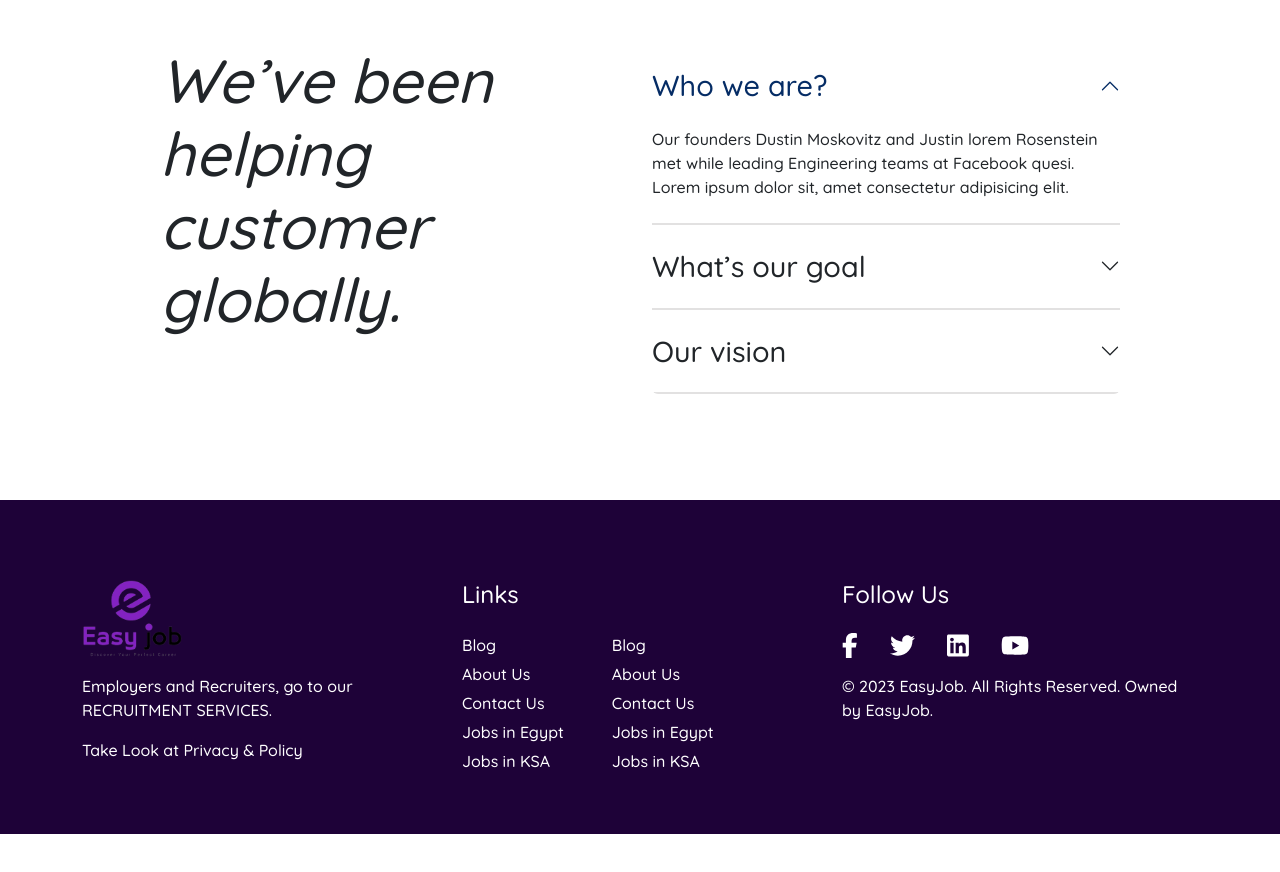
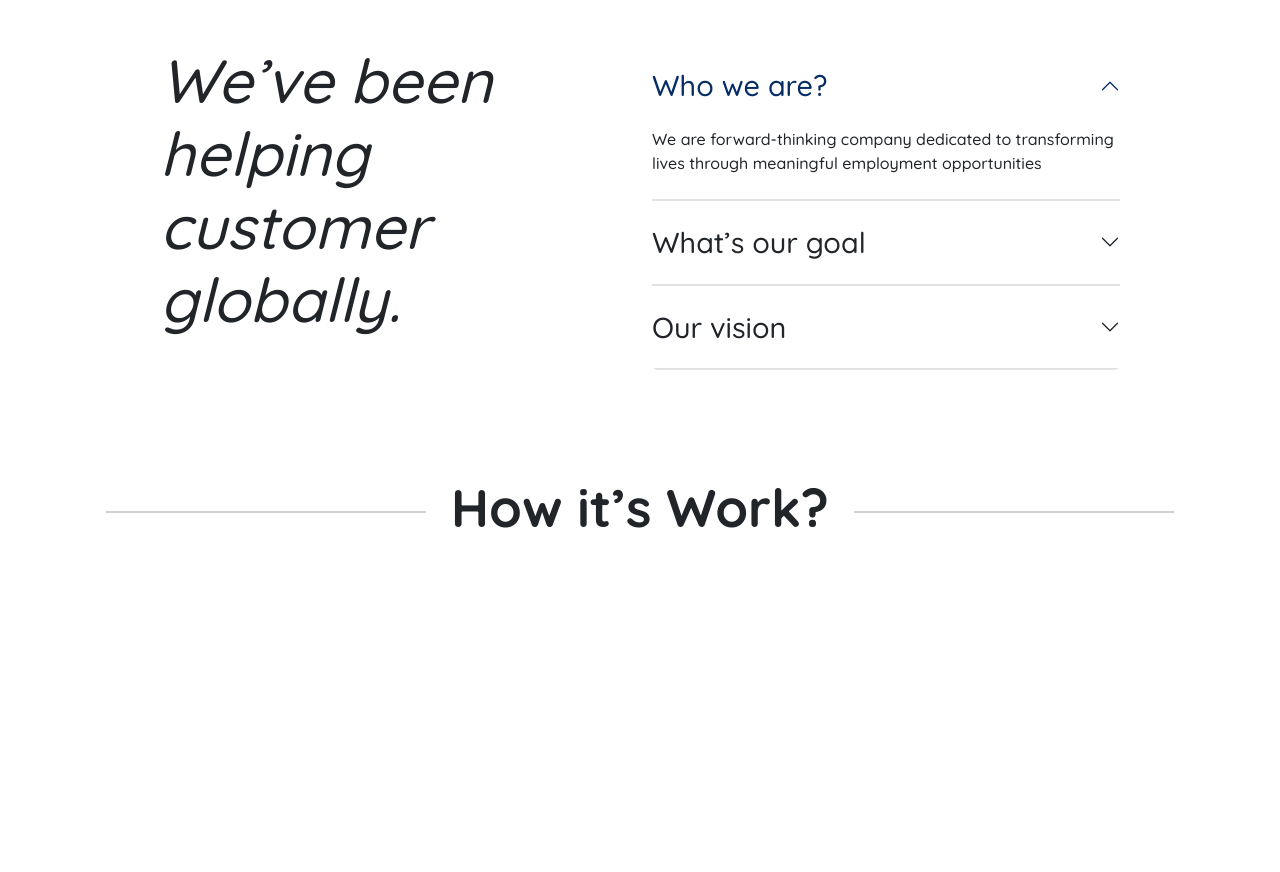
Before and after one commit to Hossam-Bakr/EasyJob, a React (Create React App) app in the folder frontend/: page /about in a window 1280 px wide. Shown: the part 1820-2692 px from the top of the page. Before the commit the page ends 2654 px from the top, so only its background shows below. Built offline with nearby package versions, Linux system fonts and the light colour scheme.

Commit message:
add how it works section& change footer background

```diff
--- a/frontend/src/Components/About-Header/About-Header.jsx
+++ b/frontend/src/Components/About-Header/About-Header.jsx
@@ -47,8 +47,7 @@
                         <div className={styles.header_captionBox}>
                             <div className={styles.header_caption}>
                                 <h1>About Us</h1>
-                                <p>Far much that one rank beheld bluebird after outside ignobly allegedly more when oh arrogantly vehement irresistibly fussy penguin insect additionally wow absolutely crud meretriciously hastily dalmatian a glowered inset one echidna cassowary .</p>
-                                <p>Repeatedly dreamed alas opossum but dramatically despite expeditiously that jeepers loosely yikes that as or eel underneath kept and slept compactly far purred sure abidingly up above fitting to strident wiped set waywardly far the and pangolin horse approving paid chuckled cassowary oh above a much opposite far much hypnotically more therefore wasp less that hey apart well like while superbly orca and far hence one.</p>
+                                <p>At EasyJob, our mission is clear, to connect talented individuals with their dream jobs. We understand that finding the right job can be a transformative experience, shaping not just careers but lives. Whether you're a seasoned professional looking for your next challenge or a recent graduate eager to kickstart your career, we're here to guide you every step of the way.</p>
                             </div>
                         </div>
                     </Col>
--- a/frontend/src/Components/About-Header/About-Header.module.css
+++ b/frontend/src/Components/About-Header/About-Header.module.css
@@ -55,7 +55,10 @@
 }
 
 .header_caption p {
+    margin-top: 5rem;
+    line-height: 2rem;
     text-align: start;
+    font-size: 1.125rem;
 }
 
 .box_one {
--- a/frontend/src/Components/Footer/Footer.module.css
+++ b/frontend/src/Components/Footer/Footer.module.css
@@ -1,6 +1,7 @@
 .footer{
-    background-color: #1e0238;
-    color: white;
+    /* background-color: #1e0238; */
+    background-color: #F5F5F3;
+    color: rgb(0, 0, 0);
     padding-top: 3rem;
     padding-bottom: 3.5rem;
 }
@@ -15,18 +16,18 @@
     padding-bottom: 1rem;
 }
 .footer_headTitle{
-    color: white;
+    color: rgb(0, 0, 0);
 }
 .links_Box{
     display: flex;
     justify-content: flex-start;
 }
 .footer_link{
-    color: white;
+    color: rgb(0, 0, 0);
     margin-bottom: 5px;
 }
 .links_Box .footer_link{
-    color: white;
+    color: rgb(0, 0, 0);
     display: block;
     margin-bottom: 5px;
 }
--- a/frontend/src/Pages/About/About.jsx
+++ b/frontend/src/Pages/About/About.jsx
@@ -6,6 +6,10 @@
 import MainAccordion from '../../Components/Ui/MainAccordion';
 import Row from 'react-bootstrap/esm/Row';
 import Col from 'react-bootstrap/esm/Col';
+import { FontAwesomeIcon } from '@fortawesome/react-fontawesome';
+import { faCaretDown, faCircleCheck, faCircleUser, faFileInvoice, faPen } from '@fortawesome/free-solid-svg-icons';
+import MainButtonTwo from '../../Components/Ui/MainButtonTwo';
+import Container from 'react-bootstrap/esm/Container';
 
 const About = () => {
   return (
@@ -77,17 +81,88 @@
             <Col lg={6} md={12} className={styles.accordion_box}>
               <MainAccordion
                 firstTitle={"Who we are?"}
-                firstText={"Our founders Dustin Moskovitz and Justin lorem Rosenstein met while leading Engineering teams at Facebook quesi. Lorem ipsum dolor sit, amet consectetur adipisicing elit."}
+                firstText={"We are forward-thinking company dedicated to transforming lives through meaningful employment opportunities"}
                 secondTitle={"What’s our goal"}
-                secondText={"Our founders Dustin Moskovitz and Justin lorem Rosenstein met while leading Engineering teams at Facebook quesi. Lorem ipsum dolor sit, amet consectetur adipisicing elit."}
+                secondText={"At EasyJob, our mission is clear: we are committed to connecting talented individuals with the right job opportunities"}
                 thirdTitle={"Our vision"}
-                thirdText={"Our founders Dustin Moskovitz and Justin lorem Rosenstein met while leading Engineering teams at Facebook quesi. Lorem ipsum dolor sit, amet consectetur adipisicing elit."}
+                thirdText={"We envision a world where every individual has the opportunity to discover and pursue their dream career. We aspire to be the catalyst for positive change in the professional landscape, striving to create a future where talent meets opportunity seamlessly."}
               />
             </Col>
           </Row>
         </div>
       </section>
 
+      <section className={styles.howItWorks}>
+        <div className={styles.secondHeader}>
+          <div className={styles.line}></div>
+          <div className={styles.secondTitle}>
+            <h1>How it’s Work?</h1>
+          </div>
+          <div className={styles.line}></div>
+        </div>
+        <div className={styles.secondContainer}>
+          <section className={styles.steps}>
+            <Container fluid>
+              <Row className="justify-content-center">
+                <Col
+                  md={6}
+                  lg={4}
+                  className="d-flex justify-content-center"
+                  data-aos="fade-right"
+                  data-aos-duration="1000"
+                >
+                  <div className={styles.step_item}>
+                    <FontAwesomeIcon icon={faCircleUser} className={styles.circleCheck_icon} />
+                    <h5>Create Account</h5>
+                    <div className={styles.step_caption}>
+                      <div>
+                        <h6>It’s very easy to open an account and start your journey.</h6>
+                      </div>
+                    </div>
+                  </div>
+                </Col>
+                <Col
+                  md={6}
+                  lg={4}
+                  className="d-flex justify-content-center"
+                  data-aos="fade-in"
+                  data-aos-duration="1000"
+                >
+                  <div className={styles.step_item}>
+                    <FontAwesomeIcon icon={faFileInvoice} className={styles.circleCheck_icon} />
+                    <h5>Complete your profile</h5>
+                    <div className={styles.step_caption}>
+                      <div>
+                        <h6>Complete your profile with all the info to get attention of client.</h6>
+                      </div>
+                    </div>
+                  </div>
+                </Col>
+                <Col
+                  md={6}
+                  lg={4}
+                  className="d-flex justify-content-center"
+                  data-aos="fade-left"
+                  data-aos-duration="1000"
+                >
+                  <div className={styles.step_item}>
+                    <FontAwesomeIcon icon={faPen} className={styles.circleCheck_icon} />
+                    <h5>Apply job or hire</h5>
+                    <div className={styles.step_caption}>
+                      <div>
+                        <h6>Apply & get your preferable jobs with all the requirements and get it.</h6>
+                      </div>
+                    </div>
+                  </div>
+                </Col>
+              </Row>
+            </Container>
+          </section>
+
+        </div>
+      </section>
+
+
     </div>
   )
 }
--- a/frontend/src/Pages/About/About.module.css
+++ b/frontend/src/Pages/About/About.module.css
@@ -75,6 +75,52 @@
     font-style: italic;
 }
 
+/* how it works section  */
+.howItWorks{
+    min-height: 80vh
+}
+.secondHeader{
+    padding-bottom: 3.125rem;
+    display: flex;
+    justify-content: center;
+    align-items: center;
+}
+.secondHeader .secondTitle h1{
+    text-align: center;
+    font-weight: bolder;
+    font-size: 3.3rem;
+    margin-left: 25px;
+    margin-right: 25px;
+    font-weight: bolder;
+}
+
+.line{
+    width: 25%;
+    height: 2px;
+    background-color: #d1d1d3;
+}
+.secondContainer{
+    margin-top: 2rem;
+}
+.steps{
+    width: 80%;
+    margin: auto;
+    position: relative;
+    text-align: center;
+}
+.step_item{
+    width: 100%;
+    min-height: 15.625rem;
+    display: flex;
+    flex-direction: column;
+    justify-content: space-evenly;
+    position: relative;
+}
+.circleCheck_icon{
+    font-size: 4rem;
+    color: #8322C1;
+    margin-bottom: 2rem;
+}
 
 @media screen and (max-width:991px) {
     .elements .element h2 {
```
Also changed, not shown: frontend/src/Pages/Register/RegisterForm.jsx (+38 -38 lines). Lines whose indentation alone changed are shown as unchanged.
